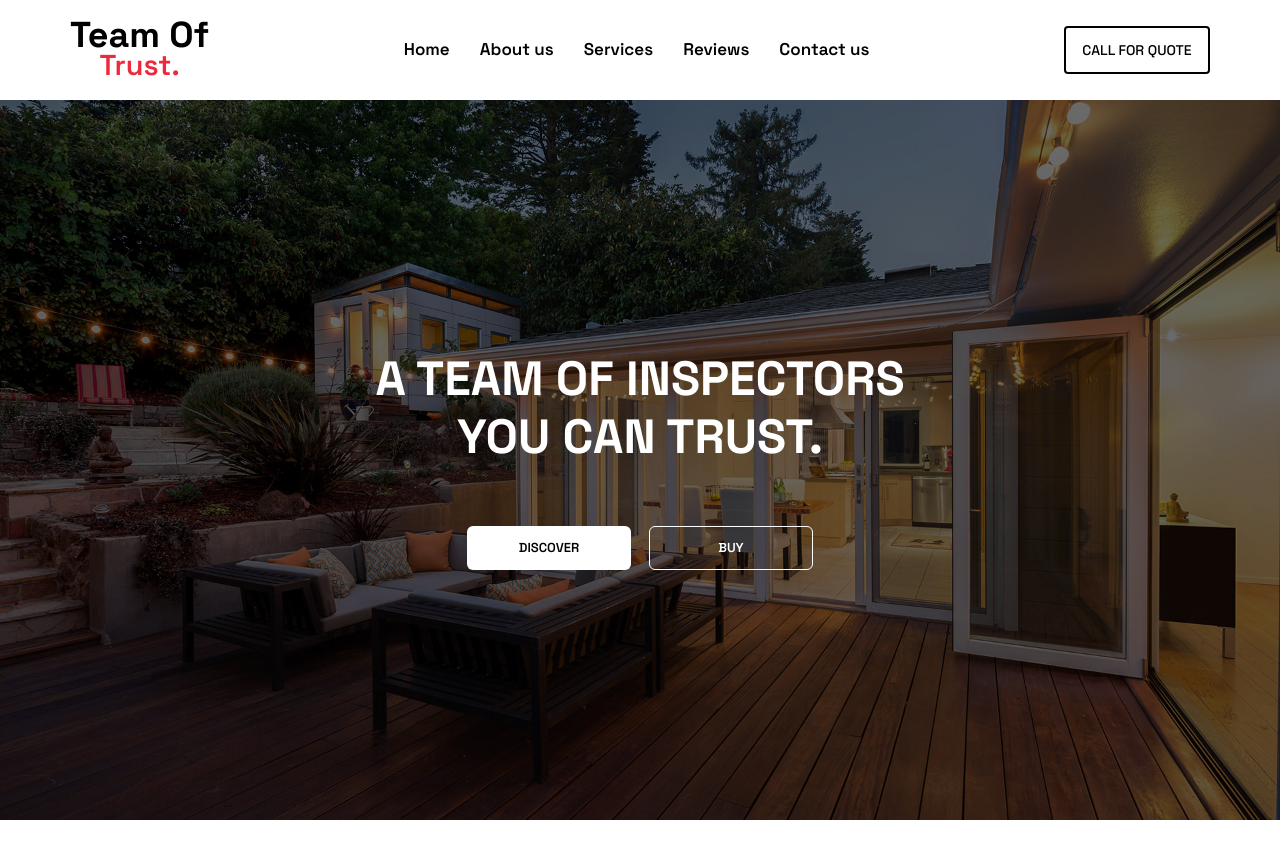
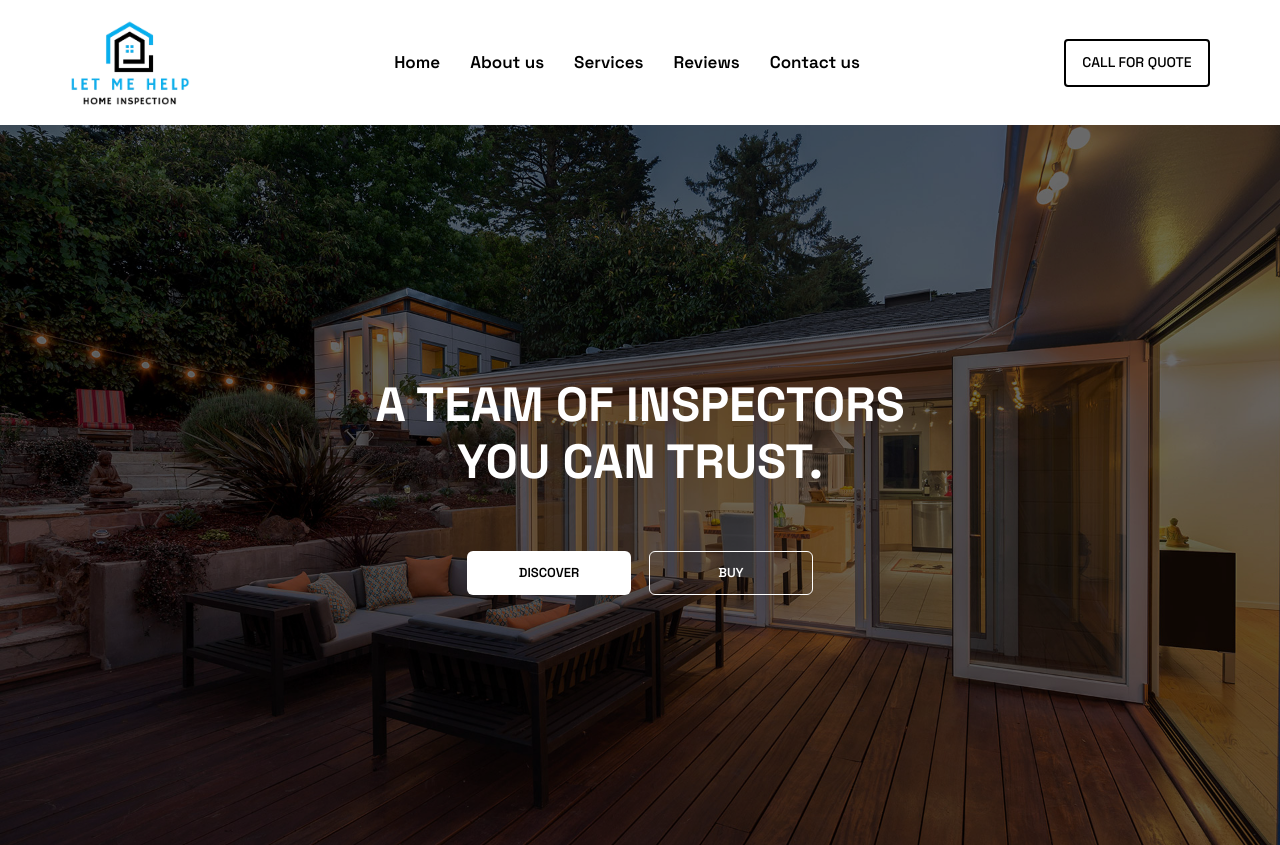
Before and after one commit to sheharyarkhalid/InspactionSite, a plain HTML site: page index.html in a window 1280 px wide. Shown: the top 845 px of the page. Drawn offline with nearby package versions, Linux system fonts and the light colour scheme; files that its build step writes are made by us from their sources.

Commit message:
Add files via upload

```diff
--- a/index.html
+++ b/index.html
@@ -42,7 +42,7 @@ background-position: center;
         <div class="custom_container">
             <div class="header_bar">
                 <div class="logo">
-                <a href="index.html">Team of<small>Trust.</small></a>
+                <a href="index.html"><img style="width:120px" src="image/logo.png"></a>
                 </div>
                 <button class="nav_btn open_close_nav" type="button">
                       <i class="fas fa-bars"></i>
@@ -302,7 +302,7 @@ background-position: center;
           <div class="custom_container">
           <div class="campain_footer_content_section">
           <div class="campain_footer_log"><div class="logo">
-            <a href="index.html">Team of<small>Trust.</small></a>
+            <a href="index.html"><img style="width:120px" src="image/logo.png"></a>
             </div></div>
           <div class="campain_footer_nav_box">
             <div class="campain_footer_single_nav_box">
```
Also changed, not shown: image/logo.png (added).
